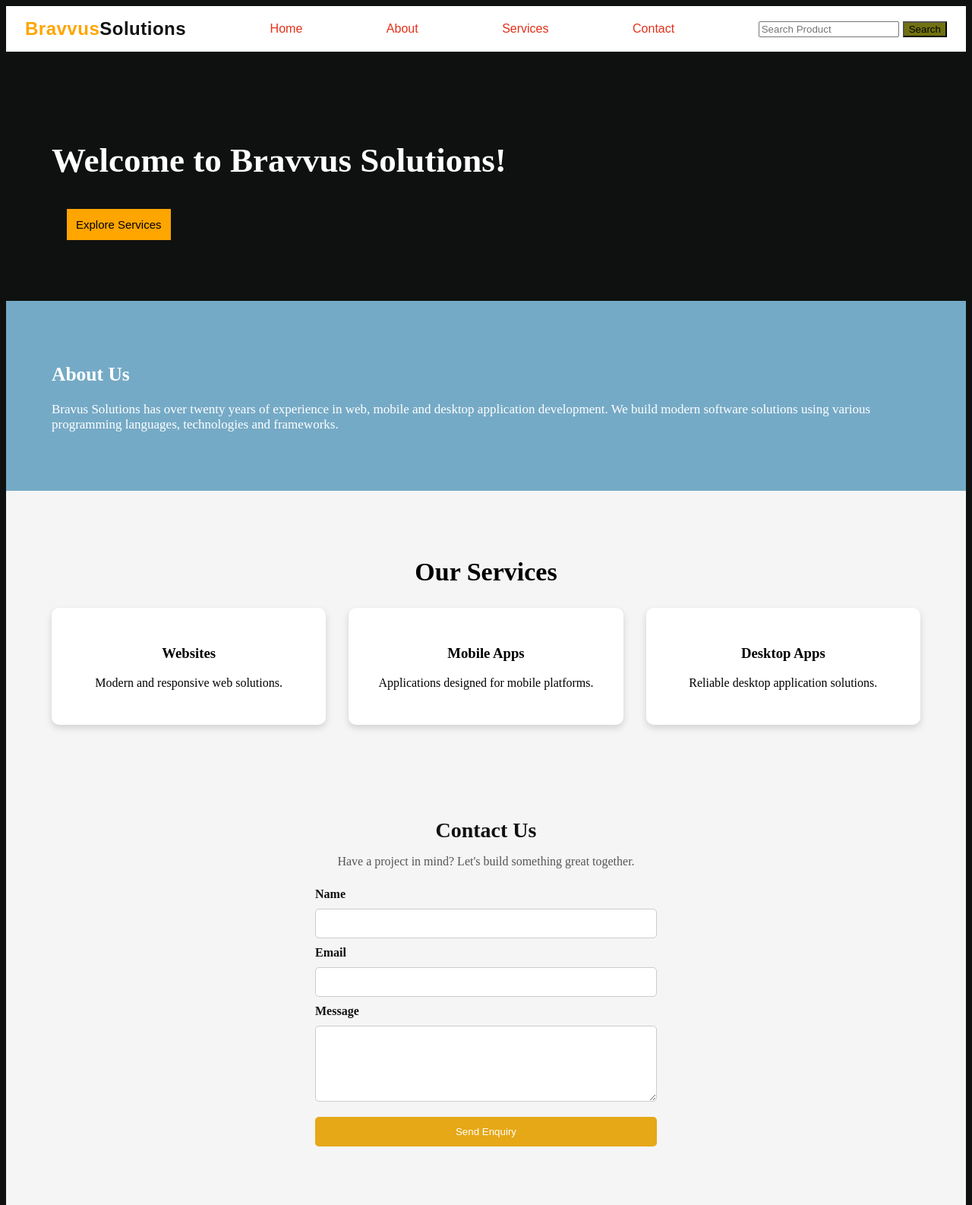
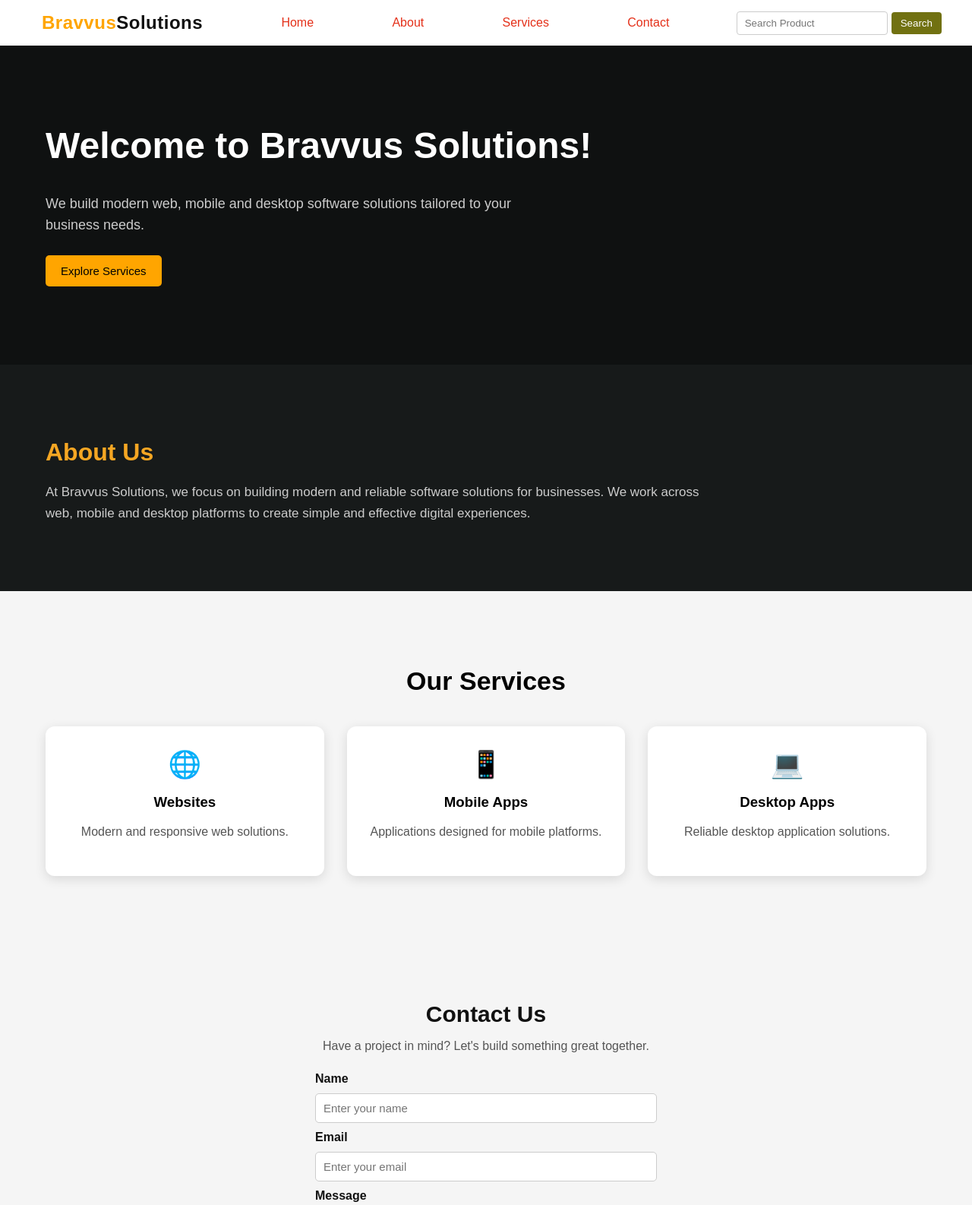
Before and after one commit to shambhavid9/Bravus-Internship, a plain HTML site: page index.html in a window 1280 px wide. Shown: the top 1586 px of the page at 76% size. Drawn offline with Linux system fonts and the light colour scheme.

Commit message:
Finalize Task 1 website UI and contact form

```diff
--- a/index.html
+++ b/index.html
@@ -1,100 +1,173 @@
 <!DOCTYPE html>
 <html lang="en">
+
 <head>
     <meta charset="UTF-8">
     <meta name="viewport" content="width=device-width, initial-scale=1.0">
-    <title>Bravus Technologies</title>
+
+    <title>Bravvus Solutions</title>
 
     <link rel="stylesheet" href="style.css">
 </head>
+
 <body>
+
     <nav>
         <div id="navbar">
-            <a id="logo"><span>Bravvus</span>Solutions</a>
+
+            <a href="#home" id="logo">
+                <span>Bravvus</span>Solutions
+            </a>
 
             <a href="#home">Home</a>
             <a href="#about">About</a>
             <a href="#services">Services</a>
             <a href="#contact">Contact</a>
+
             <div class="search-box">
-            <input placeholder="Search Product">
-            <button>Search</button>
+                <input type="text" placeholder="Search Product">
+                <button type="button">Search</button>
             </div>
+
         </div>
     </nav>
+
     <section id="home">
-        <h1>
-            Welcome to Bravvus Solutions!
-        </h1>
-        <br>
+
+        <h1>Welcome to Bravvus Solutions!</h1>
+
+        <p>
+            We build modern web, mobile and desktop software solutions
+            tailored to your business needs.
+        </p>
+
         <a href="#services">
-            <button>Explore Services</button>
+            <button type="button">Explore Services</button>
         </a>
+
     </section>
 
     <section id="about">
+
         <h2>About Us</h2>
+
         <p>
-            Bravus Solutions has over twenty years of experience in web, mobile and desktop application development.
-            We build modern software solutions using various programming languages, technologies and frameworks.
+            At Bravvus Solutions, we focus on building modern and reliable
+            software solutions for businesses. We work across web, mobile
+            and desktop platforms to create simple and effective digital
+            experiences.
         </p>
+
     </section>
+    <section id="services">
 
-    <section id="services">
         <h2>Our Services</h2>
 
         <div class="service-container">
 
             <div class="service-card">
+
+                <div class="service-icon">🌐</div>
+
                 <h3>Websites</h3>
-                <p>Modern and responsive web solutions.</p>
-            </div>
-            <div class="service-card">
-                <h3>Mobile Apps</h3>
-                <p>Applications designed for mobile platforms.</p>
+
+                <p>
+                    Modern and responsive web solutions.
+                </p>
+
             </div>
 
+
             <div class="service-card">
+
+                <div class="service-icon">📱</div>
+
+                <h3>Mobile Apps</h3>
+
+                <p>
+                    Applications designed for mobile platforms.
+                </p>
+
+            </div>
+
+
+            <div class="service-card">
+
+                <div class="service-icon">💻</div>
+
                 <h3>Desktop Apps</h3>
-                <p>Reliable desktop application solutions.</p>
+
+                <p>
+                    Reliable desktop application solutions.
+                </p>
+
             </div>
 
         </div>
+
     </section>
 
     <section id="contact">
+
         <h2>Contact Us</h2>
-        <p>Have a project in mind? Let's build something great together.</p>
+
+        <p>
+            Have a project in mind? Let's build something great together.
+        </p>
+
 
         <form id="contact-form">
 
             <label for="name">Name</label>
+
             <input
                 type="text"
                 id="name"
-        name="name">
+                name="name"
+                placeholder="Enter your name"
+                required
+            >
 
             <label for="email">Email</label>
+
             <input
                 type="email"
                 id="email"
-        name="email">
+                name="email"
+                placeholder="Enter your email"
+                required
+            >
+            <label for="message">Message</label>
 
-       <label for="message">Message</label>
             <textarea
                 id="message"
-       name="message"></textarea>
+                name="message"
+                placeholder="Enter your message"
+                required
+            ></textarea>
 
-       <button type="submit" id="submit-btn">Send Enquiry</button>
+
+            <button type="submit" id="submit-btn">
+                Send Enquiry
+            </button>
+
 
             <p id="form-message"></p>
 
         </form>
+
     </section>
 
     <footer>
-        <p>&copy; 2026 Bravvus Solutions. All rights reserved.</p>
+
+        <p>
+            &copy; 2026 Bravus Solutions. All rights reserved.
+        </p>
+
     </footer>
+
     <script src="script.js"></script>
+
 </body>
+
 </html>
--- a/style.css
+++ b/style.css
@@ -1,84 +1,140 @@
 * {
     box-sizing: border-box;
 }
+
+html {
+    scroll-behavior: smooth;
+}
+
 body {
+    margin: 0;
     color: white;
     background-color: #0f1111;
+    font-family: Arial, Helvetica, sans-serif;
 }
+
 #navbar {
-      height: 60px;
+    min-height: 60px;
     background-color: white;
     display: flex;
     align-items: center;
-      gap: 45px;
     justify-content: space-between;
-      padding: 0 25px;
-      box-sizing: border-box;
-}
-
-button {
-    background-color: rgb(113, 113, 17);
-}
-
-#navbar a {
-    color:  rgba(226, 30, 5, 0.923);
-    text-decoration: none;
-    font-family: Arial, Helvetica, sans-serif;
-
-}
-
-#navbar a:hover {
-    color: black;
+    padding: 0 40px;
+    gap: 25px;
 }
 
 #logo {
     color: #111 !important;
-    font-family:Arial, Helvetica, sans-serif ;
-    font-size: 24px ;
+    font-size: 24px;
     font-weight: 700;
     letter-spacing: 0.5px;
     white-space: nowrap;
 }
 
+#logo span {
+    color: orange;
+}
+
+#navbar a {
+    color: rgba(226, 30, 5, 0.923);
+    margin: 0 15px;
+    text-decoration: none;
+    transition: color 0.3s ease;
+}
+
+#navbar a:hover {
+    color: #f5a623;
+}
+
+.search-box {
+    display: flex;
+    align-items: center;
+    gap: 5px;
+}
+
+.search-box input {
+    padding: 7px 10px;
+    border: 1px solid #ccc;
+    border-radius: 4px;
+}
+
+.search-box button {
+    padding: 7px 12px;
+    background-color: #717111;
+    color: white;
+    border: none;
+    border-radius: 4px;
+    cursor: pointer;
+}
+
+.search-box button:hover {
+    background-color: #f5a623;
+}
+
+button {
+    cursor: pointer;
+}
+
 #home {
+    min-height: 420px;
+    display: flex;
+    flex-direction: column;
+    justify-content: center;
     padding: 80px 60px;
-    background-color: #0f1111;
 }
 
 #home h1 {
-    font-size: 45px;
-    margin-bottom: 20px;
+    font-size: 48px;
+    margin: 0 0 15px;
+    line-height: 1.2;
 }
 
 #home p {
     font-size: 18px;
-    color: lightgray;
+    color: #cccccc;
+    max-width: 650px;
+    line-height: 1.6;
     margin-bottom: 25px;
 }
 
 #home button {
-    padding: 12px 12px;
+    width: fit-content;
+    padding: 12px 20px;
     background-color: orange;
     color: black;
     border: none;
+    border-radius: 5px;
     font-size: 15px;
     cursor: pointer;
-    margin-left: 20px;
+    transition: 0.3s ease;
 }
 
 #home button:hover {
     background-color: white;
+    transform: translateY(-2px);
 }
 
 #about {
-    padding: 60px;
-    font-size: 17px;
-    background-color: rgb(117, 170, 198);
+    padding: 70px 60px;
+    background-color: #171a1a;
     color: white;
 }
 
+#about h2 {
+    color: #f5a623;
+    font-size: 32px;
+    margin-bottom: 20px;
+}
+
+#about p {
+    color: #cccccc;
+    line-height: 1.7;
+    max-width: 900px;
+    font-size: 17px;
+}
+
 #services {
-    padding: 60px;
+    padding: 70px 60px;
     background-color: #f5f5f5;
     color: black;
 }
@@ -86,6 +142,7 @@ button {
 #services h2 {
     text-align: center;
     font-size: 34px;
+    margin-bottom: 40px;
 }
 
 .service-container {
@@ -98,104 +155,60 @@ button {
     flex: 1;
     padding: 30px;
     background-color: white;
-    color: black;
     text-align: center;
-    border-radius: 10px;
-    box-shadow: 0 4px 10px rgba(0, 0, 0, 0.15);
-    transition: 0.3s ease;
-
+    border-radius: 12px;
+    box-shadow: 0 4px 15px rgba(0, 0, 0, 0.12);
+    transition: transform 0.3s ease, box-shadow 0.3s ease;
 }
 
 .service-card:hover {
-    transform: translateY(-5px);
-
+    transform: translateY(-8px);
+    box-shadow: 0 10px 25px rgba(0, 0, 0, 0.2);
 }
 
-html {
-    scroll-behavior: smooth;
+.service-icon {
+    font-size: 35px;
+    margin-bottom: 15px;
 }
 
-button:hover {
-    background-color: grey;
-    cursor: pointer;
+.service-card h3 {
+    margin-bottom: 12px;
 }
 
-.search-box {
-    display: flex;
-    align-items: center;
-    gap: 5px;
-}
-
-#logo span {
-    color: orange;
+.service-card p {
+    color: #555;
+    line-height: 1.5;
 }
 
 #contact {
     background-color: #f5f5f5;
     color: #111;
     text-align: center;
-    padding:40px 20px;
+    padding: 70px 20px;
 }
 
 #contact h2 {
     margin-bottom: 10px;
-    font-size: 28px;
+    font-size: 30px;
 }
 
 #contact p {
-    margin-bottom: 20px;
+    margin-bottom: 25px;
     color: #555;
 }
 
 #contact button {
-    background-color:#e6a817 ;
-    padding:10px 20px;
+    background-color: #e6a817;
+    padding: 10px 20px;
     color: white;
     border: none;
     border-radius: 5px;
     cursor: pointer;
+    transition: 0.3s ease;
 }
 
 #contact button:hover {
-    background-color: #D2B48C;
-}
-
-footer {
-    background-color: #111;
-    color: white;
-    text-align: center;
-    padding: 15px;
-}
-
-@media (max-width: 768px) {
-        .service-container {
-            flex-direction: column;
-        }
-        #home,
-        #about,
-        #services {
-            padding: 40px 20px;
-        }
-
-        #home h1 {
-            font-size: 32px;
-        }
-
-        #navbar {
-            height: auto;
-            flex-wrap: wrap;
-            padding: 15px 20px;
-            gap: 15px;
-        }
-
-        #logo {
-        font-size: 20px;
-        }
-
-        .search-box {
-        width: 100%;
-        justify-content: center;
-        }
+    background-color: #c89413;
 }
 
 #contact-form {
@@ -206,6 +219,7 @@ footer {
     text-align: left;
     gap: 10px;
 }
+
 #contact-form label {
     font-weight: bold;
 }
@@ -216,6 +230,13 @@ footer {
     border: 1px solid #ccc;
     border-radius: 5px;
     font-size: 15px;
+    font-family: Arial, Helvetica, sans-serif;
+}
+
+#contact-form input:focus,
+#contact-form textarea:focus {
+    outline: none;
+    border-color: #e6a817;
 }
 
 #contact-form textarea {
@@ -227,3 +248,68 @@ footer {
     margin-top: 10px;
     padding: 12px;
 }
+
+footer {
+    background-color: #111;
+    color: white;
+    text-align: center;
+    padding: 15px;
+}
+@media (max-width: 768px) {
+
+    #navbar {
+        height: auto;
+        flex-direction: column;
+        padding: 15px 20px;
+        gap: 12px;
+    }
+
+    #logo {
+        font-size: 21px;
+    }
+
+    #navbar a {
+        margin: 0 8px;
+        font-size: 14px;
+    }
+
+    .search-box {
+        width: 100%;
+        justify-content: center;
+    }
+
+    .search-box input {
+        width: 65%;
+    }
+
+    #home,
+    #about,
+    #services {
+        padding: 50px 20px;
+    }
+
+    #home {
+        min-height: 380px;
+    }
+
+    #home h1 {
+        font-size: 34px;
+    }
+
+    #home p {
+        font-size: 16px;
+    }
+
+    .service-container {
+        flex-direction: column;
+        gap: 20px;
+    }
+
+    .service-card {
+        width: 100%;
+    }
+
+    #contact {
+        padding: 50px 20px;
+    }
+}
```
Also changed, not shown: about.html (deleted), contact.html (deleted), services.html (deleted). Lines whose indentation alone changed are shown as unchanged.
